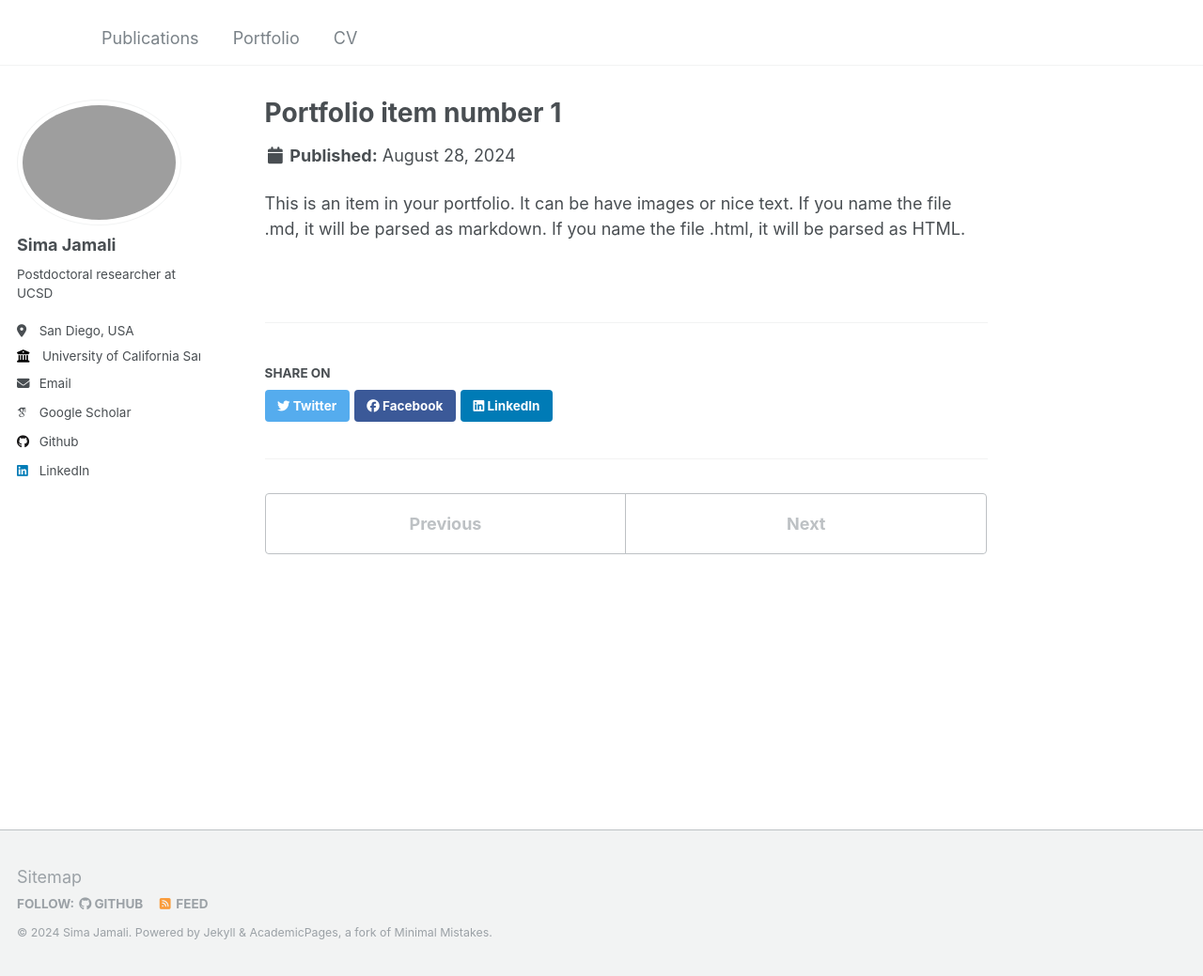
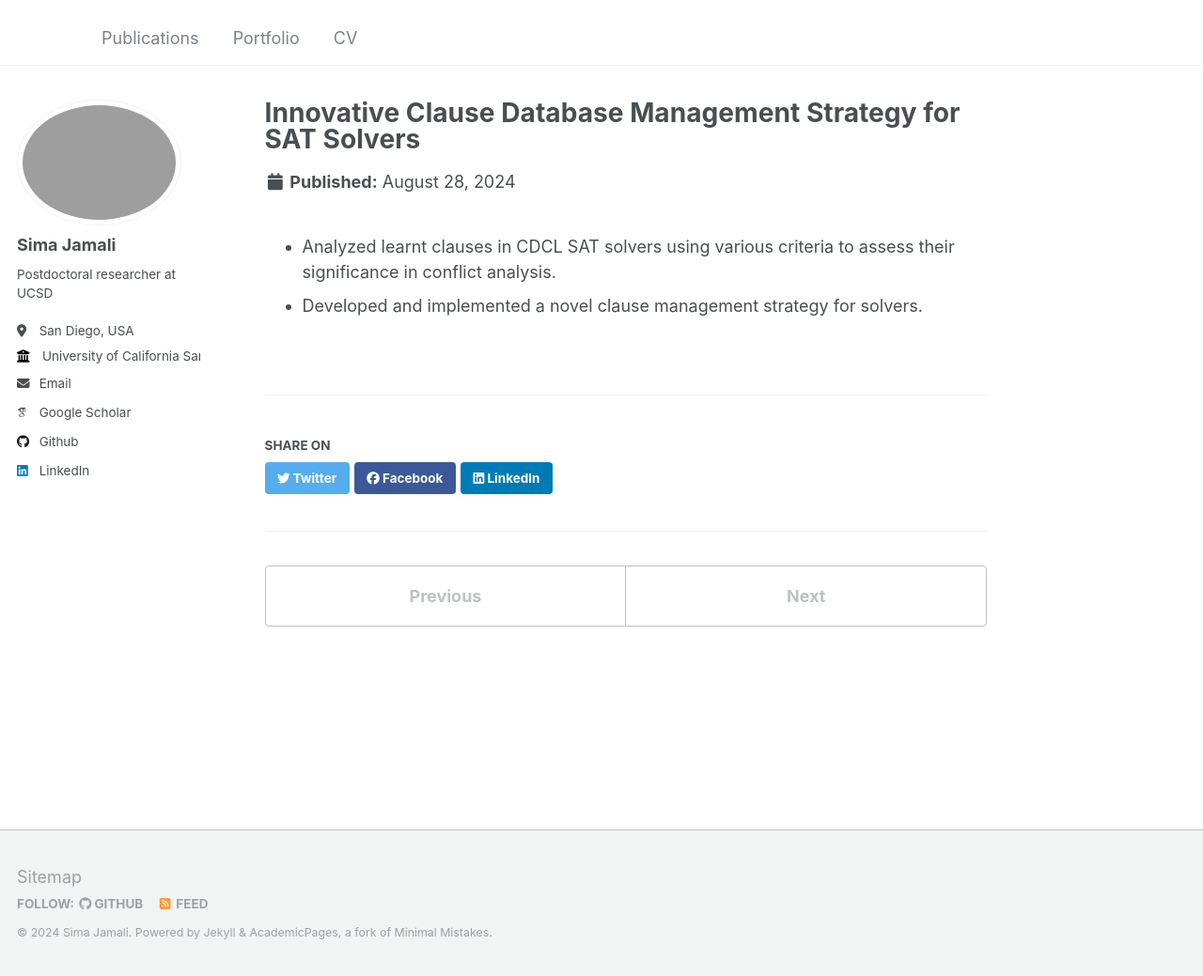
Before and after one commit to simajam/simajam.github.io, a Jekyll site: the page built from _portfolio/portfolio-3.md, in a window 1280 px wide and 1039 px high. Shown: the whole window at 94% size. Built offline with Jekyll 4.4.1, drawn with Linux system fonts in a browser that asks for light colours; some web fonts are replaced.

Commit message:
Update portfolio-3.md

```diff
--- a/_portfolio/portfolio-3.md
+++ b/_portfolio/portfolio-3.md
@@ -1,7 +1,8 @@
 ---
-title: "Portfolio item number 1"
-excerpt: "Short description of portfolio item number 1<br/><img src='/images/500x300.png'>"
+title: "Innovative Clause Database Management Strategy for SAT Solvers"
+excerpt: "Conducted in-depth analysis of learnt clauses in CDCL solvers and Developed advanced techniques in clause database management, leading to enhanced solver efficiency.<br/><img src='/images/sat2.png'>"
 collection: portfolio
 ---
 
-This is an item in your portfolio. It can be have images or nice text. If you name the file .md, it will be parsed as markdown. If you name the file .html, it will be parsed as HTML.
+- Analyzed learnt clauses in CDCL SAT solvers using various criteria to assess their significance in conflict analysis.
+- Developed and implemented a novel clause management strategy for solvers.
```
